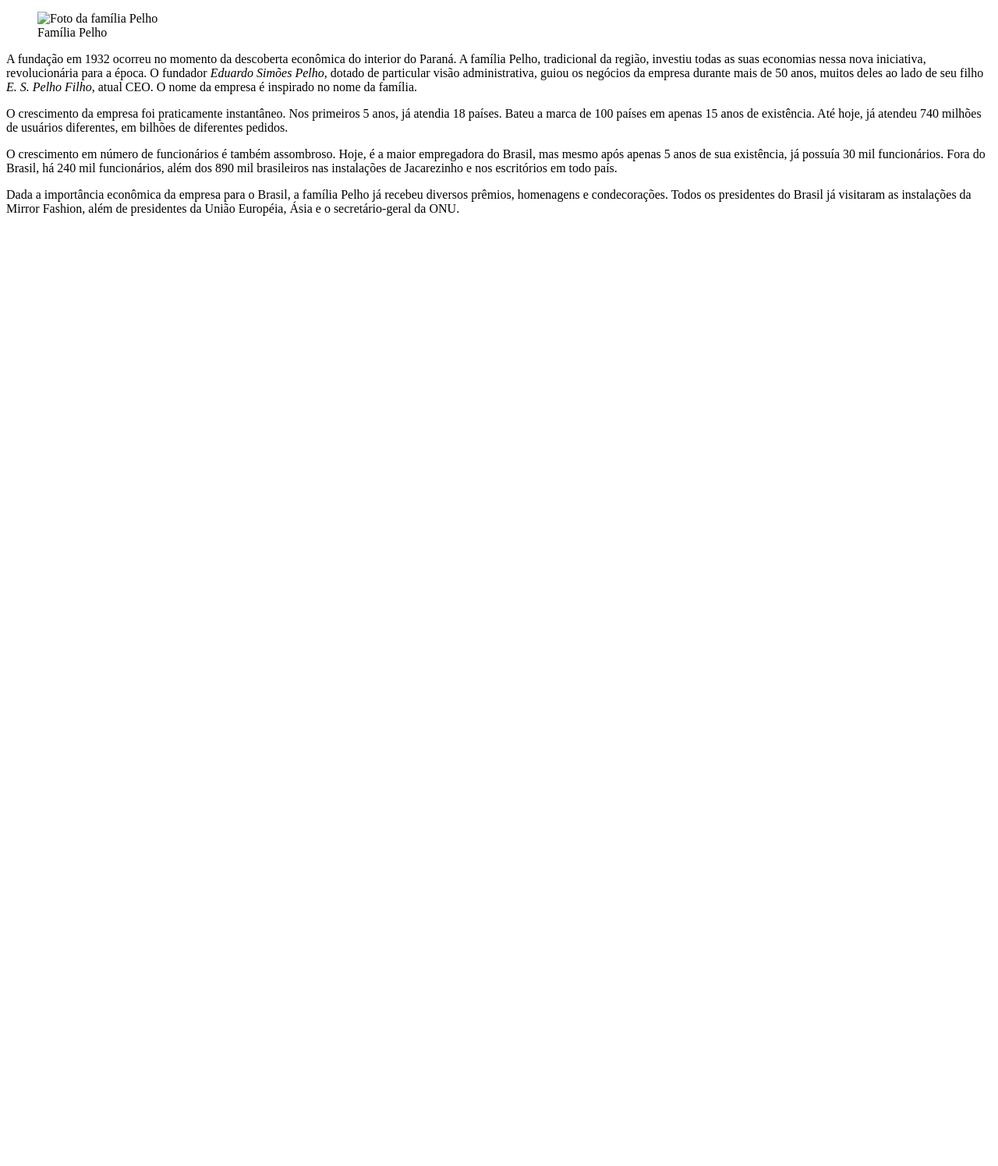
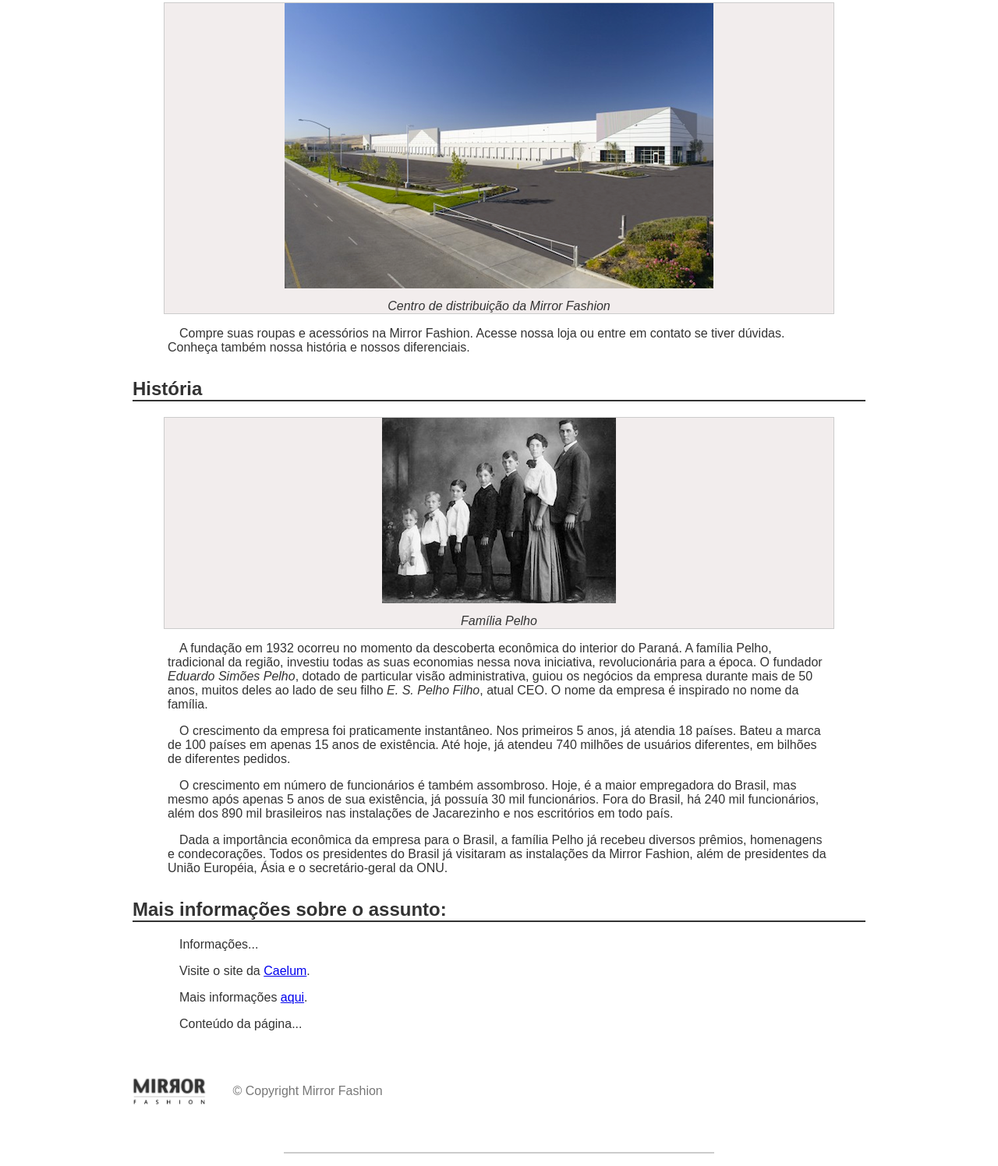
Before and after one commit to LuanBSilva/mirror-fashion, a plain HTML site: page index.html in a window 1280 px wide. Shown: the part 298-1794 px from the top of the page at 78% size. Before the commit the page ends 800 px from the top, so only its background shows below. Drawn offline with Linux system fonts and the light colour scheme.

Commit message:
Versão Inicial

```diff
--- a/index.html
+++ b/index.html
@@ -2,27 +2,30 @@
 <html>
 		<head>
 				<title>Mirror Fashion</title>
-				<meta	charset="utf-8">
+                <meta	charset="utf-8">
+                <link	rel="stylesheet" href="sobre.css">
 		</head>
 		<body>
-                <img src="mirrorfashion/img/logo.png" alt="Logo	da	Mirror	Fashion">
+                <img src="img/logo.png" alt="Logo	da	Mirror	Fashion">
                 <h1>A Mirror Fashion</h1>
                 <p>A <strong>Mirror Fashion</strong> é a maior empresa comércio eletrônico no segmento de moda em todo o mundo.
                     Fundada em 1932, possui filiais em 124 países, sendo líder de mercado com mais de 90% de
-                    participação em 118 deles.
+                    participação em 118 deles.</p>
 
-                    Nosso centro de distribuição fica em Jacarezinho, no Paraná. De lá, saem 48 aviões que
-                    distribuem nossos produtos às casas do mundo todo. Nosso centro de distribuição:
+                <p>Nosso centro de distribuição fica em Jacarezinho, no Paraná. De lá, saem 48 aviões que
+                    distribuem nossos produtos às casas do mundo todo. Nosso centro de distribuição:</p>
                 </p>
-                    <img src="mirrorfashion/img/centro-distribuicao.png" alt="Foto	do	centro	de	distribuição	da	Mirror	Fashion">
+                <figure>
+                    <img src="img/centro-distribuicao.png" alt="Foto	do	centro	de	distribuição	da	Mirror	Fashion">
                     <figcaption>Centro	de	distribuição	da	Mirror	Fashion</figcaption>
+                </figure>
                 	<p>
                         Compre	suas	roupas	e	acessórios	na	Mirror	Fashion.	Acesse	nossa	loja	ou	entre	em	contato
                         se	tiver	dúvidas.	Conheça	também	nossa	história	e	nossos	diferenciais.
                     </p>
 					<h2>História</h2>
 					<figure>
-							<img	src="mirrorfashion/img/familia-pelho.jpg" alt="Foto	da	família	Pelho">
+							<img	src="img/familia-pelho.jpg" alt="Foto	da	família	Pelho">
 							<figcaption>Família	Pelho</figcaption>
                     </figure>
                 	<p>
@@ -47,9 +50,21 @@
                 <p>
                         Dada	a	importância	econômica	da	empresa	para	o	Brasil,	a	família	Pelho	já	recebeu	diversos
                         prêmios,	homenagens	e	condecorações.	Todos	os	presidentes	do	Brasil	já	visitaram	as
-                        instalações	da	Mirror	Fashion,	além	de	presidentes	da	União	Européia,	Ásia	e	o
-                        secretário-geral	da	ONU.
-                </p>
+                        instalações	da	Mirror	Fashion,	além	de	presidentes	da	União	Européia, Ásia e o secretário-geral da ONU.
+                </p><h2	id="info">Mais	informações	sobre	o	assunto:</h2>
+<p>Informações...</p>
+                <p>
+                    Visite	o	site	da	<a	href="http://www.caelum.com.br">Caelum</a>.
+            </p>
+            <p>Mais	informações	<a	href="#info">aqui</a>.</p>
+            <p>Conteúdo	da	página...</p>
+
+<div	id="rodape">
+    <img	src="img/logo.png" alt="Logo	da	Mirror	Fashion">
+    &copy;	Copyright	Mirror	Fashion
+</div>
+<figure	id="centro-distribuicao"></figure>
+
 
 
 		</body>
--- /dev/null
+++ b/sobre.css
@@ -0,0 +1,49 @@
+
+
+body	{color: #333333;
+    font-family: "Lucida	Sans	Unicode",	"Lucida	Grande",	sans-serif;}
+    h1	{background-image:url(img/sobre-background.jpg);}
+h2	{border-bottom: 2px	solid	#333333;}
+figure	{background-color: #F2EDED;
+    border: 1px	solid	#ccc;
+    text-align:	center;}
+figcaption	{font-style:italic;}
+h1	{
+    padding: 10px;
+}
+h2	{
+    margin-top: 30px;
+}
+p	{
+    padding: 0 45px;
+    text-indent: 15px;
+}
+Saber	inglês	é	muito	importante	em	TI
+2.20	EXERCÍCIOS:	LISTAS	E	MARGENS
+.
+figure	{
+    padding: 15px;
+    margin: 30px;
+}
+figcaption	{
+    margin-top: 10px;
+}
+body	{
+    margin-left:	auto;
+    margin-right:	auto;
+    width: 940px;
+}
+#rodape	{
+    color: #777;
+    margin: 30px 0;
+    padding: 30px 0;
+}
+#rodape img	{
+    margin-right: 30px;
+    vertical-align:	middle;
+    width: 94px;
+}
+#centro-distribuicao	{
+    margin-left:	auto;
+    margin-right:	auto;
+    width: 550px;
```
Also changed, not shown: Untitled-1.txt (added).
